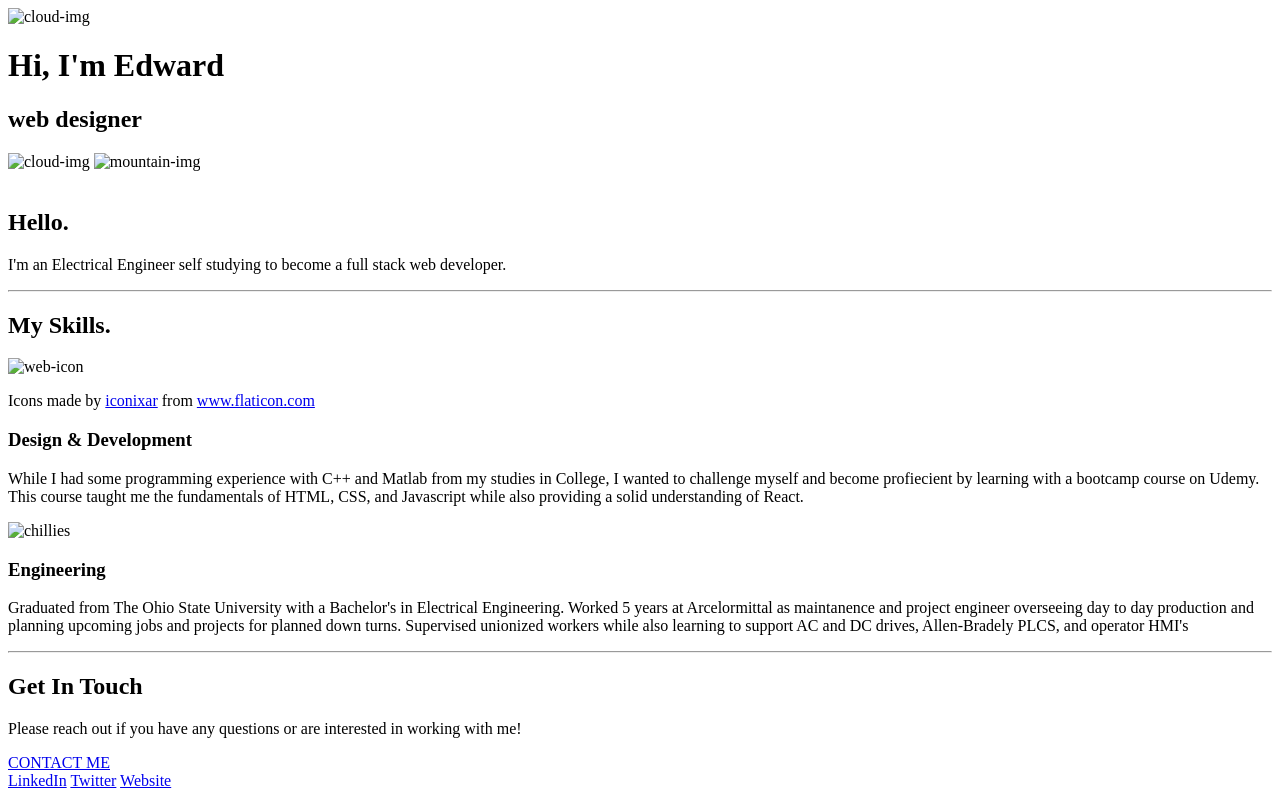
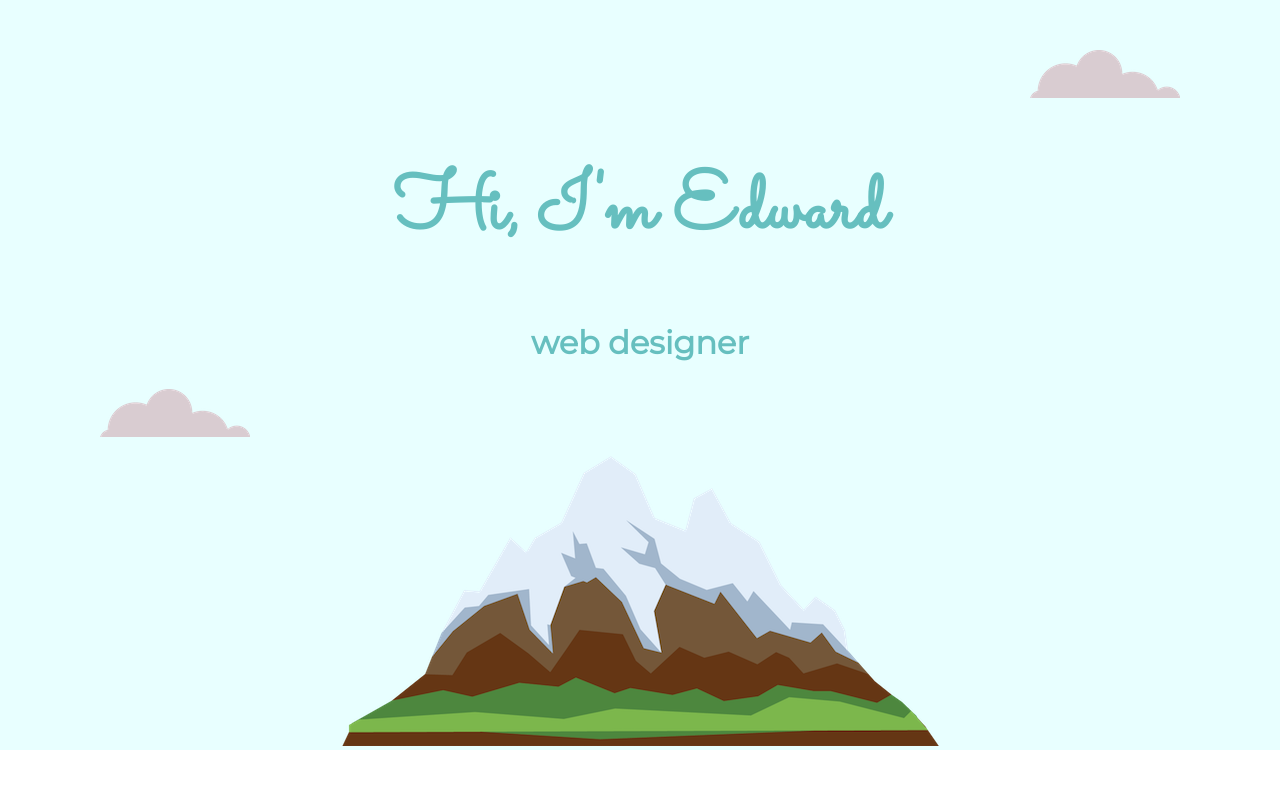
Before and after one commit to Edward-Pang/My-Site, a plain HTML site: page index.html in a window 1280 px wide. Shown: the top 797 px of the page. Drawn offline with Linux system fonts and the light colour scheme; the site is published under a folder, as on GitHub Pages, so addresses that start at the root find nothing.

Commit message:
12/9 removed / before My-site

```diff
--- a/index.html
+++ b/index.html
@@ -3,17 +3,17 @@
   <head>
     <meta charset="utf-8">
     <title>Edward Pang</title>
-    <link rel="stylesheet" href="/My-site/css/styles.css">
+    <link rel="stylesheet" href="My-site/css/styles.css">
     <link rel="icon" href="favicon.ico">
     <link href="https://fonts.googleapis.com/css2?family=Merriweather:wght@300&family=Montserrat&family=Sacramento&display=swap" rel="stylesheet">
   </head>
   <body>
     <div class="top container">
-      <img src="/My-site/images/cloud.png" class="cloud1" alt="cloud-img">
+      <img src="My-site/images/cloud.png" class="cloud1" alt="cloud-img">
       <h1>Hi, I'm Edward</h1>
       <h2>web <span class=designer>designer</span></h2>
-      <img src="/My-site/images/cloud.png" class="cloud2" alt="cloud-img">
-      <img src="/My-site/images/mountain.png" alt="mountain-img">
+      <img src="My-site/images/cloud.png" class="cloud2" alt="cloud-img">
+      <img src= "My-site/images/mountain.png" alt="mountain-img">
     </div>
     <div class="middle container">
       <div class="profile">
@@ -25,7 +25,7 @@
       <div class="skills">
         <h2>My Skills.</h2>
         <div id="wrapper" class=skill-row>
-          <img class="webimg" src="/My-site/images/web-design.png" alt="web-icon">
+          <img class="webimg" src="My-site/images/web-design.png" alt="web-icon">
           <p class="tooltip">Icons made by <a href="https://www.flaticon.com/free-icon/web-design_2868059?related_item_id=2868059&term=web%20design" title="iconixar">iconixar</a> from <a href="https://www.flaticon.com/" title="Flaticon">www.flaticon.com</a></p>
         </div>
         <div class="skill-row">
@@ -34,7 +34,7 @@
         </div>
 
         <div class="skill-row">
-          <img class="chillies" src="/My-site/images/chillies.png" alt="chillies">
+          <img class="chillies" src="My-site/images/chillies.png" alt="chillies">
           <h3>Engineering</h3>
           <p>Graduated from The Ohio State University with a Bachelor's in Electrical Engineering. Worked 5 years at Arcelormittal as maintanence and project engineer overseeing day to day production and planning upcoming jobs and projects for planned down turns. Supervised unionized workers while also learning to support AC and DC drives, Allen-Bradely PLCS, and operator HMI's</p>
         </div>
```
